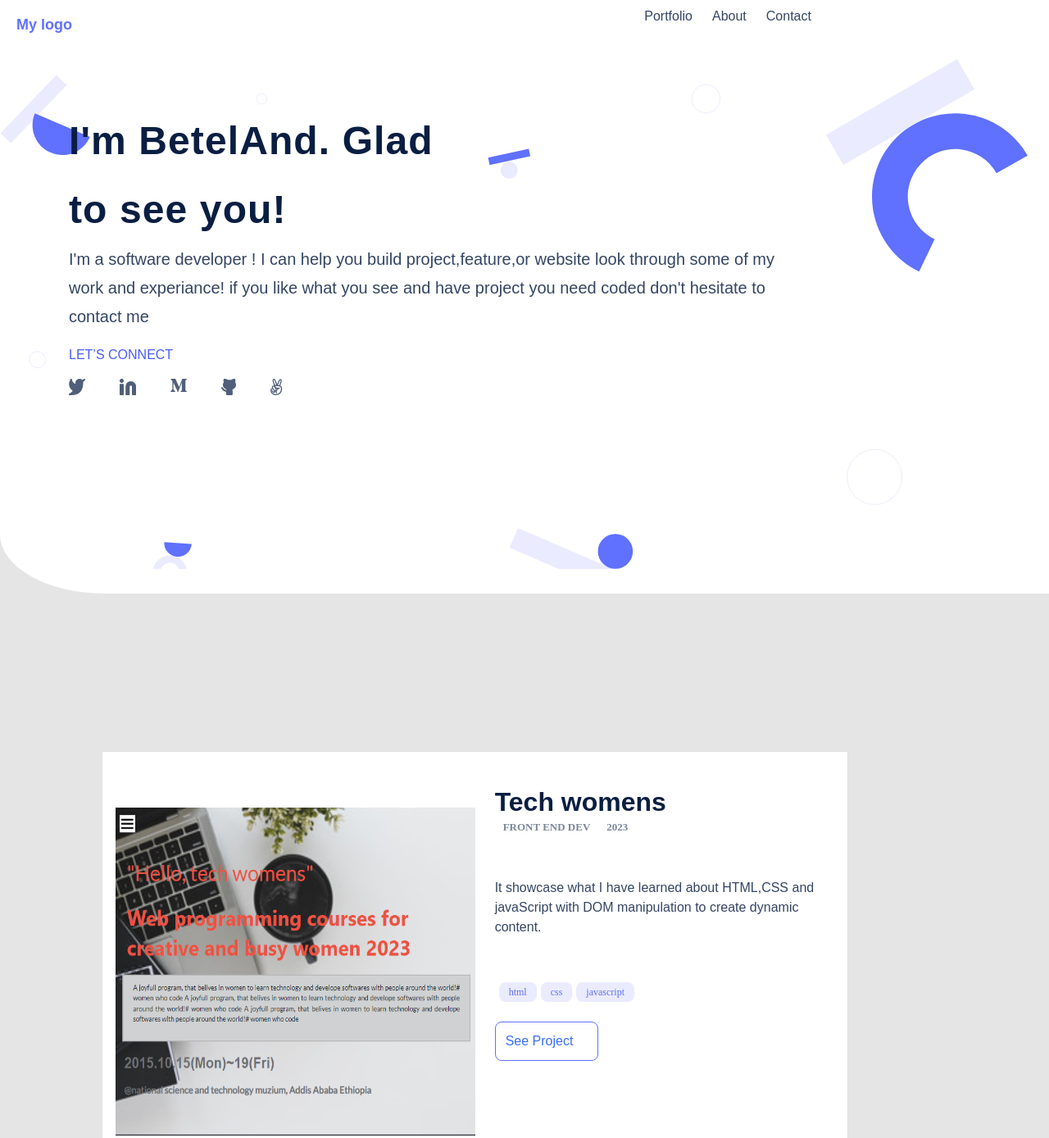
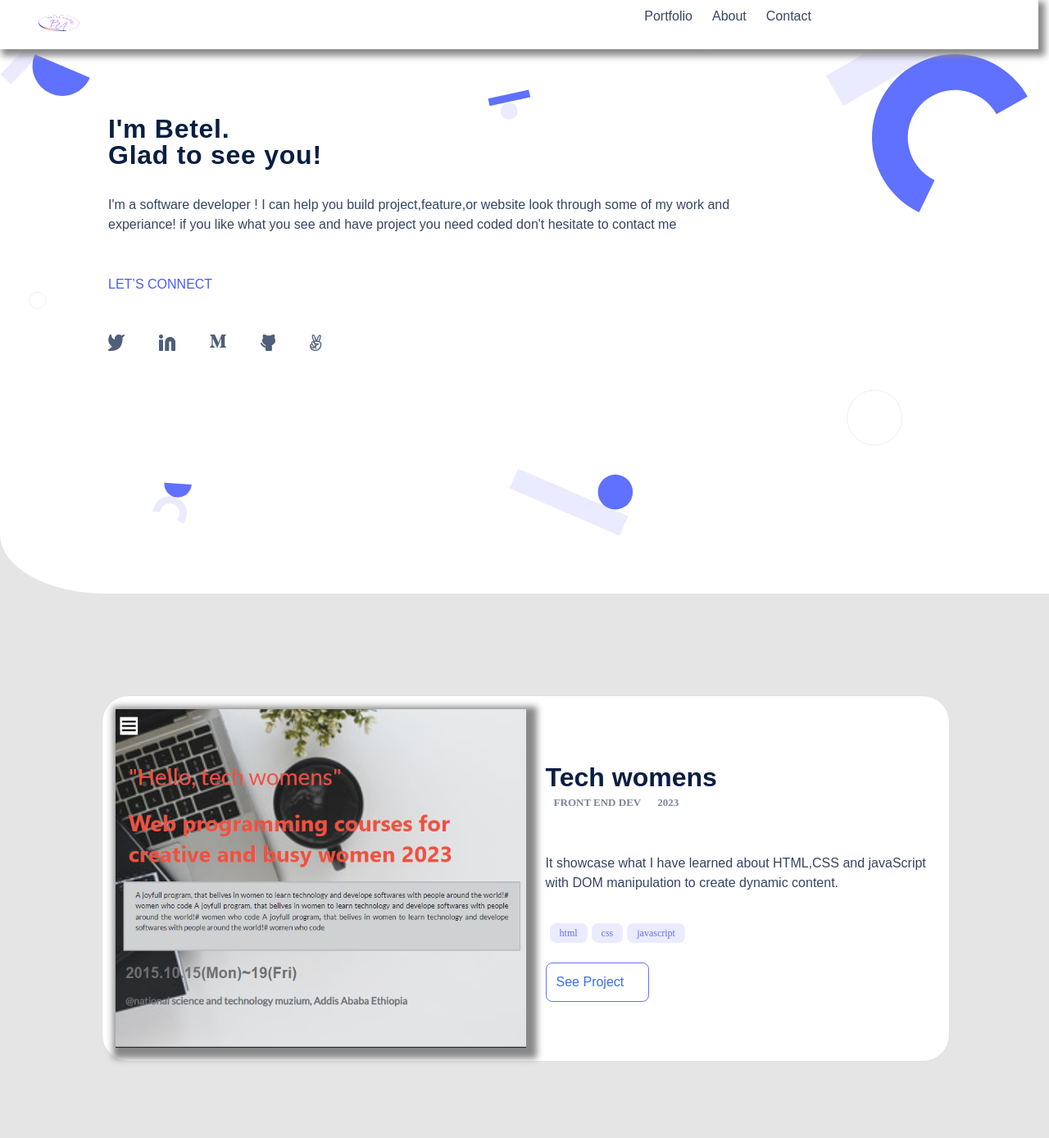
Before and after one commit to beteland123/Portfolio, a website: page index.html in a window 1280 px wide. Shown: the top 1388 px of the page at 82% size. Drawn offline with Linux system fonts and the light colour scheme; a web font is replaced by a local one.

Commit message:
update style and logo

```diff
--- a/index.html
+++ b/index.html
@@ -18,7 +18,7 @@
 
      <nav  >
         <div class="logop">
-           <a href="https://img.freepik.com/free-vector/creative-gradient-code-logo_23-2148820572.jpg?w=740&t=st=1679754948~exp=1679755548~hmac=0c558f4c834b90047b09f02528084de9fa31f91b87758d3a182d7b6f333523a9" class="mylogo" id="mylogo"> My logo</a>
+           <img src="img/Betel.png" alt="logo" class="mylogo" id="mylogo">
 
         </div>
         </nav>
@@ -64,7 +64,7 @@
 
     <section class="headline">
         <div class="text">
-            <h1 class="primery-text">I'm BetelAnd. Glad to see you!</h1>
+            <h1 class="primery-text">I'm Betel.<br> Glad to see you!</h1>
         <p class="body2">I'm a software developer ! I can help you build project,feature,or
             website look through some of my work and experiance!
             if you like what you see  and have project you need coded don't hesitate to contact me
--- a/style.css
+++ b/style.css
@@ -52,7 +52,7 @@
   .menu-icon {
     cursor: pointer;
     position: relative;
-    left: -10px;
+    left: -1.8em;
     padding: 0;
     margin-top: 0.9em;
     height: max-content;
@@ -125,8 +125,8 @@
   }
 
   .mylogo {
-    width: 4.75em;
-    height: 1.25em;
+    width: 100%;
+    height: inherit;
     font-weight: 700;
     font-size: 1.125em;
     line-height: 1.25em;
@@ -184,6 +184,7 @@
   }
 
   .toolbar {
+    box-shadow: 5px 5px 8px 10px #888;
     display: flex;
     justify-content: space-between;
     left: 0;
@@ -525,6 +526,7 @@
 
   .cardwok-1 img {
     width: 100%;
+    box-shadow: 5px 5px 8px 8px #888;
   }
 
   .bt {
@@ -1166,10 +1168,13 @@ label {
   }
 
   .toolbar {
+    box-shadow: 5px 5px 8px 3px #888;
+    position: fixed;
+    background-color: white;
+    z-index: 100;
     display: flex;
     flex-direction: row;
     width: 99%;
-    height: 4.5em;
     left: 0;
     top: 0;
     gap: 51%;
@@ -1239,8 +1244,8 @@ label {
   }
 
   .mylogo {
-    width: 4.75em;
-    height: 1.25em;
+    width: 100%;
+    height: inherit;
     font-weight: 700;
     font-size: 1.125em;
     line-height: 1.25em;
@@ -1261,6 +1266,7 @@ label {
   }
 
   .headline {
+    padding-top: 3em;
     width: 99%;
     height: 38.875em;
     left: 0;
@@ -1278,20 +1284,18 @@ label {
     display: flex;
     flex-direction: column;
     align-items: flex-start;
-    padding-top: 1.125em;
-    padding-left: 5.25em;
-    gap: 0.075em;
-    width: 90%;
-    height: 16.75em;
+    padding-top: 4.125em;
+    padding-left: 8.25em;
+    gap: 2.075em;
+    width: 84%;
     top: calc(50% - 16.75em / 2);
   }
 
   .primery-text {
     width: 9.5em;
-    height: 7.625em;
     font-weight: 700;
-    font-size: 3em;
-    line-height: 1.75em;
+    font-size: 2em;
+    line-height: 1em;
     display: flex;
     align-items: center;
     letter-spacing: 0.023125em;
@@ -1301,10 +1305,9 @@ label {
 
   .body2 {
     width: 78%;
-    height: 6.125em;
     font-weight: 400;
-    font-size: 1.25em;
-    line-height: 1.75em;
+    font-size: 1em;
+    line-height: 1.5em;
     color: #344563;
     margin: 0;
   }
@@ -1345,7 +1348,7 @@ label {
     justify-content: center;
     grid-template-rows: auto auto auto auto;
     padding: 7.75em;
-    height: 168.375em;
+    gap: 6em;
     left: 0;
     top: 57.3125em;
   }
@@ -1362,7 +1365,6 @@ label {
     padding-bottom: 1.5em;
     padding-top: 0;
     gap: 0.3em;
-    height: 30.8125em;
     line-height: 2;
     display: flex;
     flex-direction: column;
@@ -1402,8 +1404,6 @@ label {
   }
 
   .card-description {
-    /* width: 31em; */
-    height: 5.625em;
     font-weight: 400;
     font-size: 1em;
     line-height: 1.5em;
@@ -1596,15 +1596,14 @@ label {
   }
 
   .cardwok-1 {
-    width: 85%;
+    width: 97%;
     display: flex;
     align-items: center;
     padding: 1em;
     gap: 0.002em;
-    height: 31.5em;
     background: #fff;
     border: 1px solid #dfe1e6;
-    border-radius: 0.0625em;
+    border-radius: 2.0625em;
     margin-left: 0;
   }
 
@@ -1615,8 +1614,9 @@ label {
   }
 
   .cardwok-1 img {
-    height: 25em;
+    height: auto;
     max-width: 50%;
+    box-shadow: 5px 5px 8px 8px #888;
   }
 
   .main-projects:nth-child(2) img {
```
Also changed, not shown: img/Betel.png (added).
